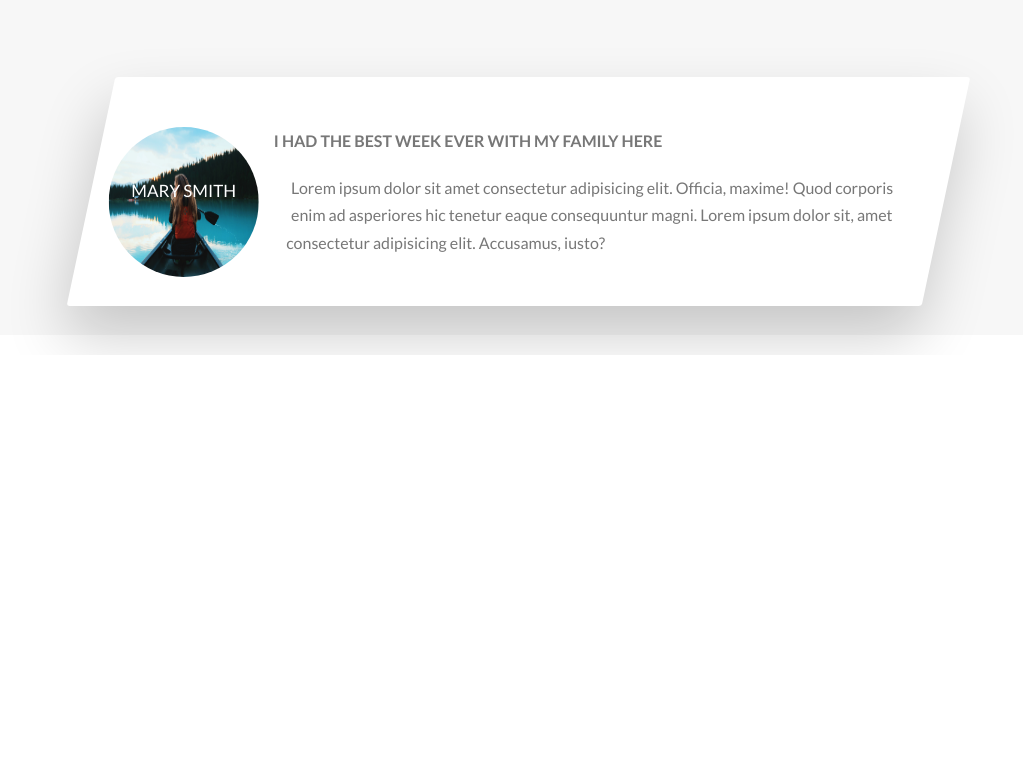
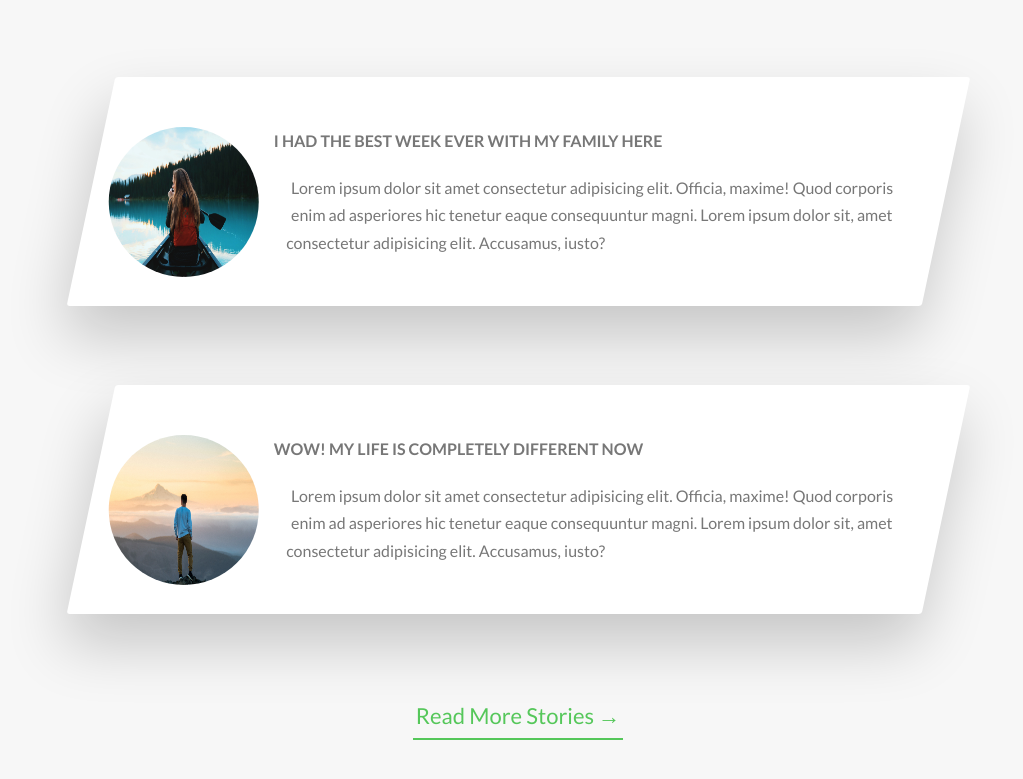
Before and after one commit to Muhammad-Arslan11/natours-scss-project, a website: page index.html in a window 1280 px wide. Shown: the part 3562-4341 px from the top of the page, without its empty margins (122-1145 px from the left). Before the commit the page ends 3917 px from the top, so only its background shows below. Drawn offline with Linux system fonts and the light colour scheme.

Commit message:
story section

```diff
--- a/index.html
+++ b/index.html
@@ -246,6 +246,25 @@
                     </div>
                 </div>
             </div>
+            <div class="row">
+                <div class="story">
+                    <figure class="story__shape">
+                        <img src="img/nat-9.jpg" alt="person on a tour" class="story__img">
+                        <figcaption class="story__caption">Jack Willson</figcaption>
+                    </figure>
+                    <div class="story__text">
+                        <h3 class="heading-tertiary u-margin-bottom-small">WOW! My life is completely different now
+                        </h3>
+                        <p>Lorem ipsum dolor sit amet consectetur adipisicing elit. Officia, maxime! Quod corporis enim
+                            ad asperiores hic tenetur eaque consequuntur magni. Lorem ipsum dolor sit, amet consectetur
+                            adipisicing elit. Accusamus, iusto?
+                        </p>
+                    </div>
+                </div>
+            </div>
+            <div class="u-center-text u-margin-top-medium u-margin-bottom-large">
+                <a href="#" class="btn-text">Read More Stories &rarr;</a>
+            </div>
 
 
         </section>
--- a/sass/components/_story.scss
+++ b/sass/components/_story.scss
@@ -34,14 +34,27 @@
     &__img{
         height: 100%;
         width: 100%;
+        transition: all .5s;
+        transform: scale(1.2);
     }
     &__caption{
         position: absolute;
-        top: 33%;
-        left: 15%;
+        top: 114%;
+        left: 52%;
+        transform: translate(-50%, -50%);
         text-align: center;
         text-transform: uppercase;
         color:$color-white;
         font-size: 1.7rem;
+        transition: all .5s;
+    }
+
+    &:hover &__caption{
+        top: 51%;
+        left: 50%;
+    }
+    &:hover &__img{
+        transform: scale(1);
+        filter: blur(3px) brightness(80%);
     }
 }
```
Also changed, not shown: css/main.css, 1 other file.
